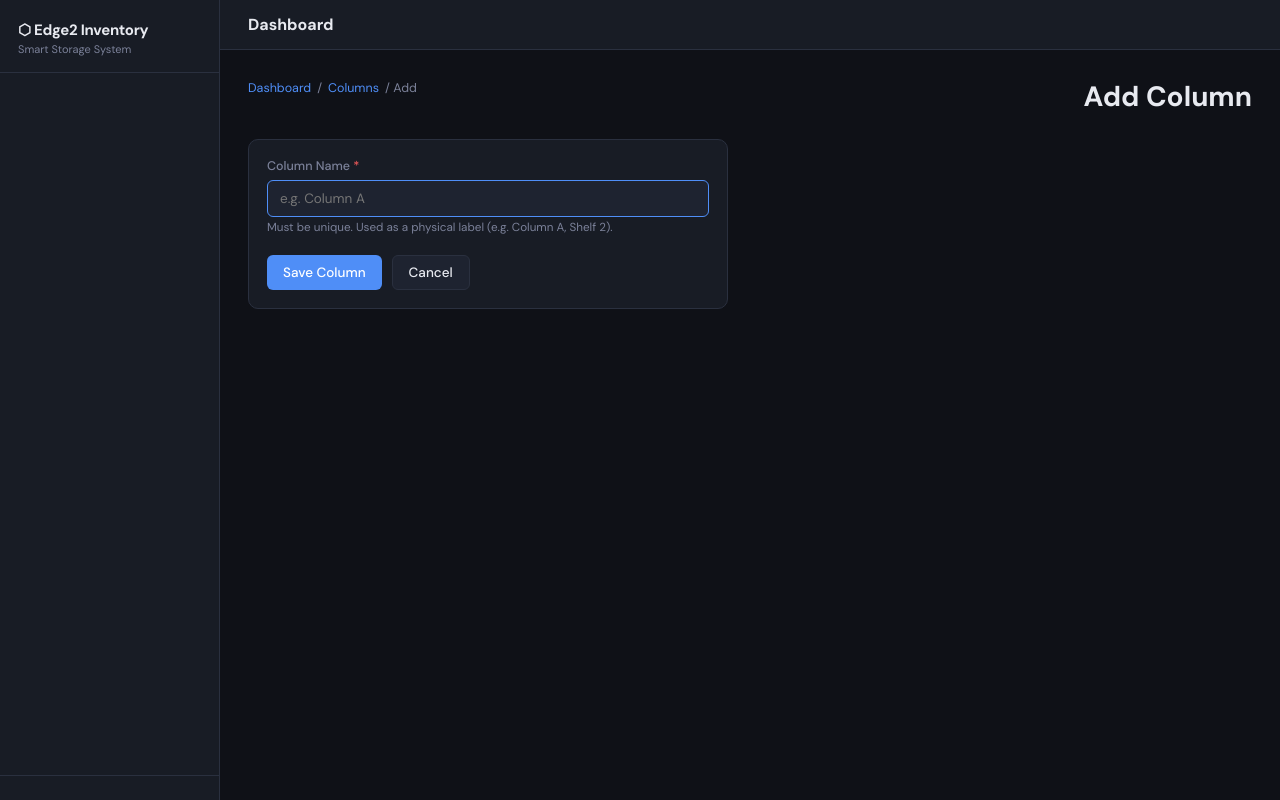
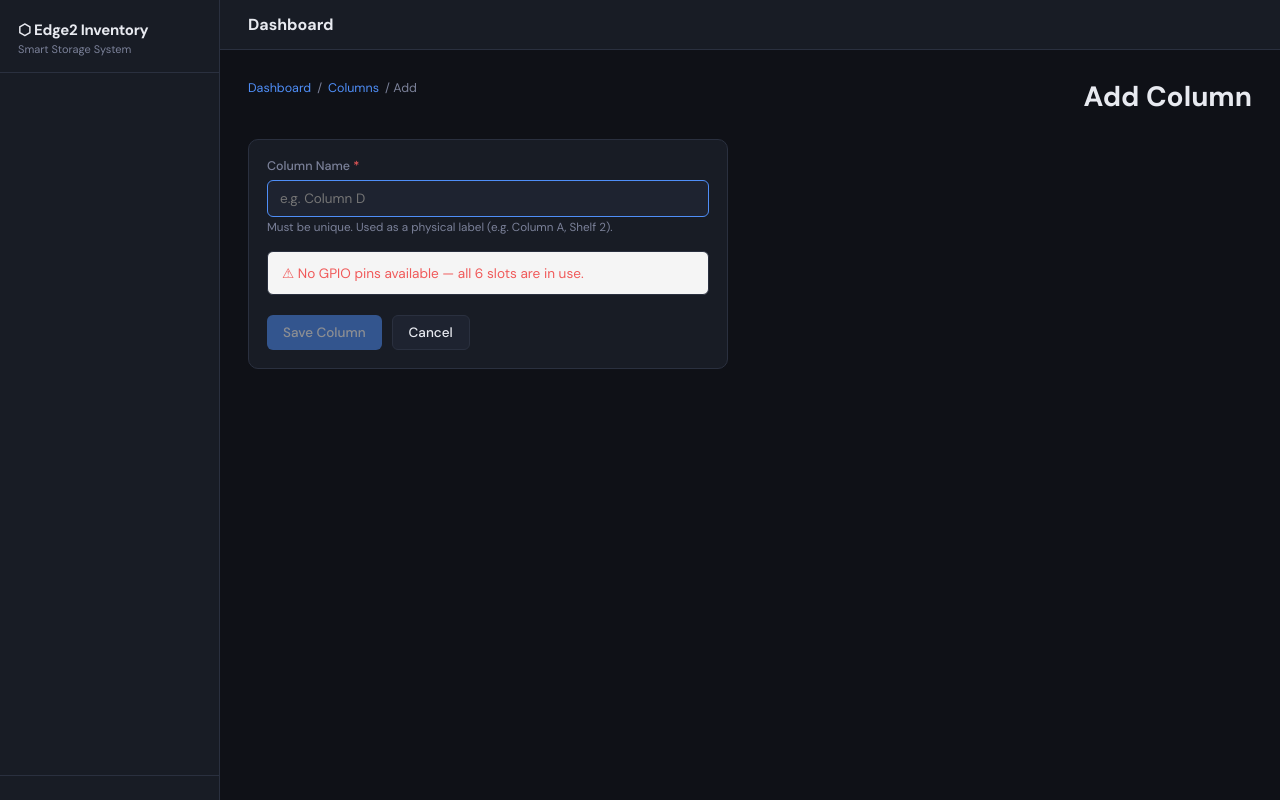
Before and after one commit to seeramsaigautham-droid/edge2-inventory, a Flask app: template templates/add_column.html in a window 1280 px wide. Run offline with Flask 3, Linux system fonts and the light colour scheme; the template is opened without the code that fills it, so the values that code supplies are empty; parts of the project's set-up code (start-up, migrations or seed data) failed here and were passed over.

Commit message:
Detect Column with LED

```diff
--- a/app.py
+++ b/app.py
@@ -22,6 +22,20 @@
 app.config['SESSION_COOKIE_SECURE'] = True
 
 DB_PATH = os.path.join(os.path.dirname(os.path.abspath(__file__)), 'instance', 'inventory.db')
+
+# ── GPIO pin pool (order = assignment priority) ───────────────────────────────
+ALLOWED_GPIO_PINS = [17, 27, 22, 23, 24, 25]
+
+def get_next_gpio_pin(conn):
+    """Return the first GPIO pin from ALLOWED_GPIO_PINS not yet assigned to any column.
+    Returns None if all pins are taken."""
+    used = {row[0] for row in conn.execute(
+        "SELECT gpio_pin FROM columns WHERE gpio_pin IS NOT NULL"
+    ).fetchall()}
+    for pin in ALLOWED_GPIO_PINS:
+        if pin not in used:
+            return pin
+    return None
 VAPID_PRIVATE_KEY  = os.environ.get('VAPID_PRIVATE_KEY', '')
 VAPID_PUBLIC_KEY   = os.environ.get('VAPID_PUBLIC_KEY', '')
 def _vapid_pem():
@@ -47,20 +61,29 @@
     return hashlib.sha256(pw.encode()).hexdigest()
 # ─── PI LED HELPER ────────────────────────────────────────────────────────────
 def trigger_led(column_name):
-    """Fire-and-forget POST to Raspberry Pi LED API."""
+    """Fire-and-forget POST to Raspberry Pi LED API using gpio_pin from DB."""
     pi_url   = os.environ.get('PI_API_URL', '').rstrip('/')
     pi_token = os.environ.get('PI_API_TOKEN', '')
     if not pi_url:
         return  # silently skip if not configured
 
-    # Extract the letter: "Column A" → "A"
-    letter = column_name.strip().split()[-1].upper()
+    # Look up the gpio_pin assigned to this column
+    conn = get_db()
+    row = conn.execute(
+        "SELECT gpio_pin FROM columns WHERE column_name=?", (column_name,)
+    ).fetchone()
+    conn.close()
+
+    if not row or row['gpio_pin'] is None:
+        return  # no GPIO assigned to this column — skip silently
+
+    gpio_pin = row['gpio_pin']
 
     def _send():
         try:
             _requests.post(
                 f'{pi_url}/led',
-                json={'column': letter},
+                json={'gpio_pin': gpio_pin},
                 headers={'Authorization': f'Bearer {pi_token}'},
                 timeout=4
             )
@@ -84,6 +107,18 @@
     if column_name:
         trigger_led(column_name)
     return jsonify({'ok': True})
+
+@app.route('/api/column/preview-gpio')
+@login_required
+@role_required('admin', 'storekeeper')
+def api_column_preview_gpio():
+    """Return the GPIO pin that would be auto-assigned to the next new column."""
+    conn = get_db()
+    pin = get_next_gpio_pin(conn)
+    conn.close()
+    if pin is None:
+        return jsonify({'pin': None, 'error': 'No GPIO pins available (all 6 slots used).'})
+    return jsonify({'pin': pin})
 # ─── AUTH DECORATORS ──────────────────────────────────────────────────────────
 
 
@@ -131,6 +166,7 @@
         CREATE TABLE IF NOT EXISTS columns (
             id INTEGER PRIMARY KEY AUTOINCREMENT,
             column_name TEXT NOT NULL UNIQUE,
+            gpio_pin INTEGER,
             qr_code_path TEXT,
             created_at DATETIME DEFAULT CURRENT_TIMESTAMP
         );
@@ -225,6 +261,7 @@
         "ALTER TABLE transactions ADD COLUMN is_returnable INTEGER NOT NULL DEFAULT 1",
         "ALTER TABLE active_borrowings ADD COLUMN is_returnable INTEGER NOT NULL DEFAULT 1",
         "ALTER TABLE temperature_logs ADD COLUMN sensor_id INTEGER REFERENCES temp_sensors(id) ON DELETE SET NULL",
+        "ALTER TABLE columns ADD COLUMN gpio_pin INTEGER",
     ]:
         try:
             c.execute(migration)
@@ -235,6 +272,14 @@
         conn.execute("ALTER TABLE push_subscriptions ADD COLUMN endpoint TEXT")
     except sqlite3.OperationalError:
         pass  # column already exists
+
+    # Backfill gpio_pin for the three seed columns if not yet set
+    _seed_gpio = [('Column A', 17), ('Column B', 27), ('Column C', 22)]
+    for _col_name, _pin in _seed_gpio:
+        c.execute(
+            "UPDATE columns SET gpio_pin=? WHERE column_name=? AND gpio_pin IS NULL",
+            (_pin, _col_name)
+        )
 
     # Backfill endpoint from existing subscription_json rows
     rows = conn.execute("SELECT id, subscription_json FROM push_subscriptions").fetchall()
@@ -808,28 +853,48 @@
             ORDER BY c.column_name
         ''').fetchall()
     conn.close()
-    return render_template('columns.html', columns=cols)
+    gpio_assigned = request.args.get('gpio_assigned')
+    col_name      = request.args.get('col_name', '')
+    return render_template('columns.html', columns=cols,
+                           gpio_assigned=gpio_assigned, col_name=col_name)
 
 @app.route('/columns/add', methods=['GET', 'POST'])
 @login_required
 @role_required('admin', 'storekeeper')
 def add_column():
     error = None
+    assigned_pin = None  # shown in GET preview before save
+
+    if request.method == 'GET':
+        # Preview: what GPIO would be assigned next?
+        conn = get_db()
+        assigned_pin = get_next_gpio_pin(conn)
+        conn.close()
+
     if request.method == 'POST':
         column_name = request.form.get('column_name', '').strip()
         if not column_name:
             error = 'Column name is required.'
         else:
             conn = get_db()
-            try:
-                conn.execute("INSERT INTO columns (column_name) VALUES (?)", (column_name,))
-                conn.commit()
+            gpio_pin = get_next_gpio_pin(conn)
+            if gpio_pin is None:
+                error = 'No GPIO pins available. Maximum of 6 columns supported with physical LEDs. Remove an existing column to free a pin.'
                 conn.close()
-                return redirect(url_for('columns'))
-            except sqlite3.IntegrityError:
-                error = 'A column with that name already exists.'
-                conn.close()
-    return render_template('add_column.html', error=error)
+            else:
+                try:
+                    conn.execute(
+                        "INSERT INTO columns (column_name, gpio_pin) VALUES (?, ?)",
+                        (column_name, gpio_pin)
+                    )
+                    conn.commit()
+                    conn.close()
+                    return redirect(url_for('columns', _anchor='', gpio_assigned=gpio_pin, col_name=column_name))
+                except sqlite3.IntegrityError:
+                    error = 'A column with that name already exists.'
+                    conn.close()
+
+    return render_template('add_column.html', error=error, assigned_pin=assigned_pin)
 
 @app.route('/columns/edit/<int:column_id>', methods=['GET', 'POST'])
 @login_required
--- a/templates/add_column.html
+++ b/templates/add_column.html
@@ -12,15 +12,34 @@
     {% if error %}
     <div class="alert alert-error" style="margin-bottom:16px;">{{ error }}</div>
     {% endif %}
+
     <form method="POST">
       <div class="form-group">
         <label for="column_name">Column Name <span style="color:var(--danger)">*</span></label>
-        <input type="text" id="column_name" name="column_name" placeholder="e.g. Column A"
+        <input type="text" id="column_name" name="column_name" placeholder="e.g. Column D"
           value="{{ request.form.get('column_name', '') }}" required autofocus>
         <small style="color:var(--text-muted);">Must be unique. Used as a physical label (e.g. Column A, Shelf 2).</small>
       </div>
+
+      <!-- GPIO preview box -->
+      <div id="gpio-preview" style="margin-top:14px; padding:12px 14px; border-radius:6px;
+           background:var(--bg-secondary, #f5f5f5); border:1px solid var(--border, #ddd);">
+        {% if assigned_pin %}
+        <span style="color:var(--text-muted); font-size:0.85rem;">Assigned GPIO Pin:</span>
+        <strong style="font-size:1rem; margin-left:6px;">GPIO{{ assigned_pin }}</strong>
+        <span style="color:var(--text-muted); font-size:0.8rem; margin-left:8px;">(auto-assigned)</span>
+        {% else %}
+        <span style="color:var(--danger); font-size:0.85rem;">
+          ⚠ No GPIO pins available — all 6 slots are in use.
+        </span>
+        {% endif %}
+      </div>
+
       <div style="display:flex;gap:10px;margin-top:20px;">
-        <button type="submit" class="btn btn-primary">Save Column</button>
+        <button type="submit" class="btn btn-primary"
+          {% if not assigned_pin %}disabled title="No GPIO pins available"{% endif %}>
+          Save Column
+        </button>
         <a href="/columns" class="btn btn-secondary">Cancel</a>
       </div>
     </form>
```
Also changed, not shown: templates/columns.html (+7 -0 lines).
